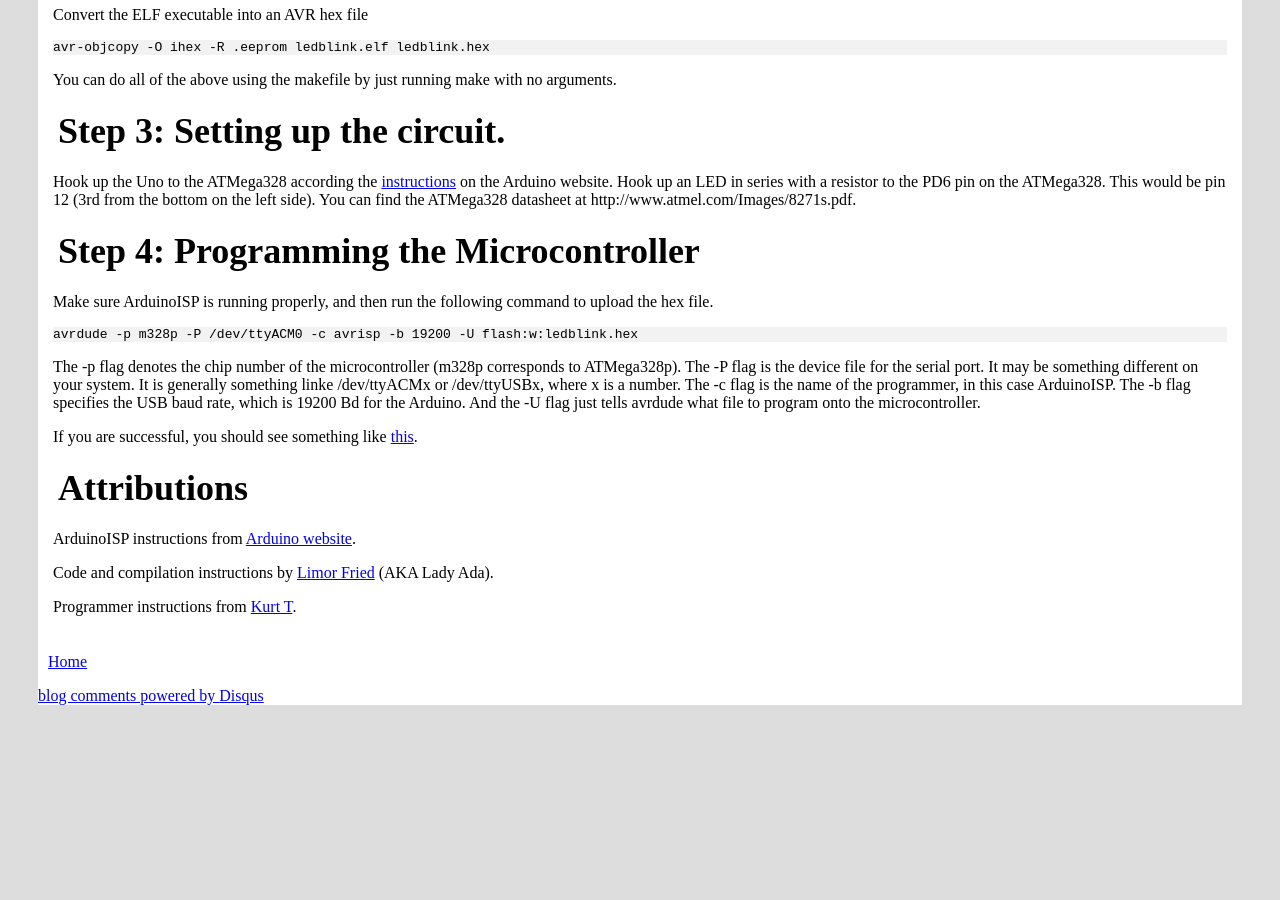
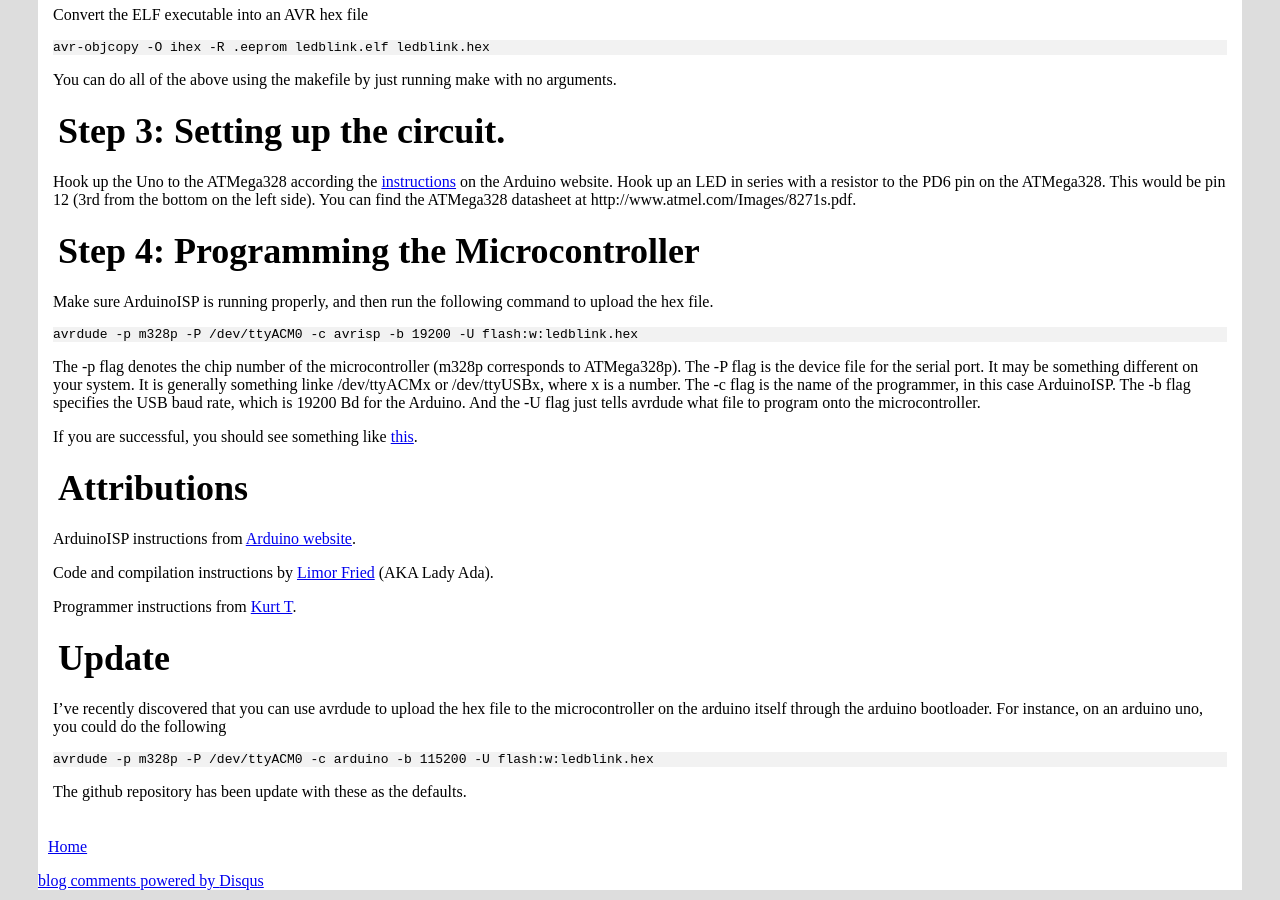
Before and after one commit to zhemao/zhemao.github.com, a Jekyll site: the page built from _posts/2012-07-25-programming-avr.markdown, in a window 1280 px wide and 900 px high, scrolled down 756 px. Built offline with Jekyll 4.4.1, drawn with Linux system fonts in a browser that asks for light colours; comment, search, counter and statistics services are not loaded; before the commit the page ends 1471 px from its top, so only the background shows below that.

Commit message:
post update to avr tutorial

```diff
--- a/_posts/2012-07-25-programming-avr.markdown
+++ b/_posts/2012-07-25-programming-avr.markdown
@@ -80,3 +80,13 @@ ArduinoISP instructions from [Arduino website](http://arduino.cc/en/Tutorial/Ard
 Code and compilation instructions by [Limor Fried](http://www.ladyada.net/learn/proj1/blinky.html) (AKA Lady Ada).
 
 Programmer instructions from [Kurt T](http://www.openhardwarehub.com/projects/43-Scavenger-Hunt-Beacon-Decoder-and-AVR-Programmer).
+
+# Update
+
+I've recently discovered that you can use avrdude to upload the hex file to the
+microcontroller on the arduino itself through the arduino bootloader. For
+instance, on an arduino uno, you could do the following
+
+    avrdude -p m328p -P /dev/ttyACM0 -c arduino -b 115200 -U flash:w:ledblink.hex
+
+The github repository has been update with these as the defaults.
```
